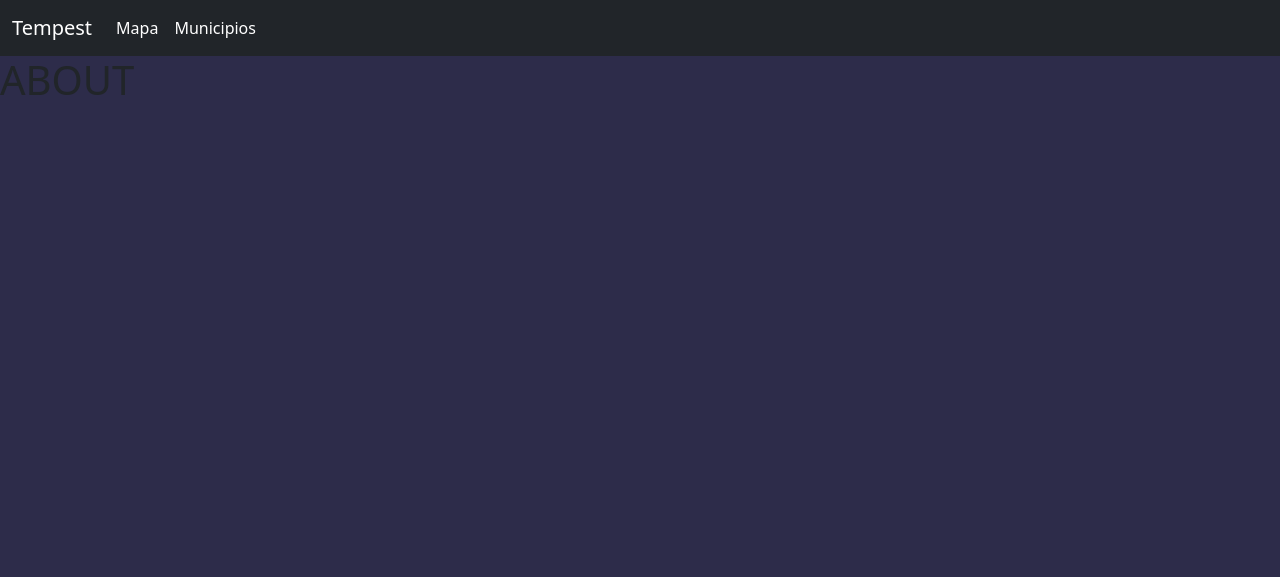
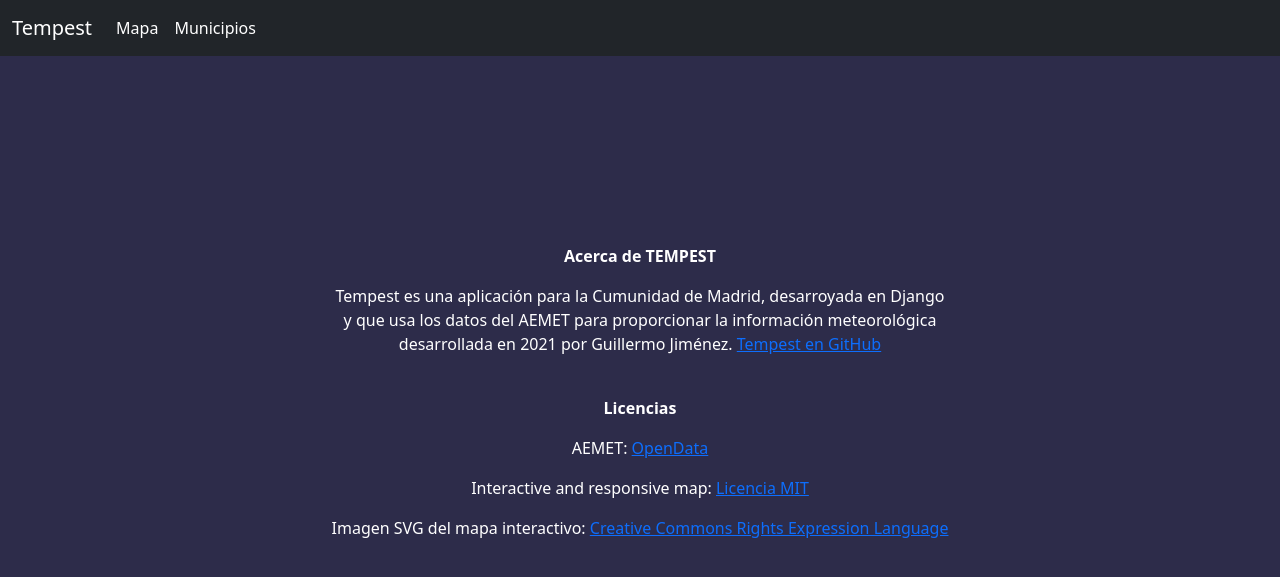
Before and after one commit to Sp00ky99/Tempest, a Django app: page /about in a window 1280 px wide. Shown: the top 577 px of the page. Run offline with Django 3.2, Linux system fonts and the light colour scheme.

Commit message:
Index y Acerca de

```diff
--- a/templates/about.html
+++ b/templates/about.html
@@ -2,7 +2,35 @@
 {% block title %} Tempest 1.0 - About {% endblock %}
 {% block content %}
 
-    <h1>ABOUT</h1>
+    <div class="div_c">
+        <b><p style="color:White";>Acerca de TEMPEST</p></b>
+        <p style="color:White";> Tempest es una aplicación para la Cumunidad de Madrid, desarroyada en
+            Django y que usa los datos del AEMET para proporcionar la información meteorológica desarrollada en 2021
+            por Guillermo Jiménez.
+            <a href ="https://github.com/Sp00ky99/Tempest" target="_blank">Tempest en GitHub</a>
+        </p>
+
+        </br>
+
+        <b><p style="color:White";>Licencias</p></b>
+        <p style="color:White";> AEMET: <a href ="http://www.aemet.es/es/datos_abiertos/AEMET_OpenData" target="_blank">OpenData</a></p>
+        <p style="color:White";> Interactive and responsive map: <a href ="https://github.com/WebsiteBeaver/interactive-and-responsive-svg-map-of-us-states-capitals" target="_blank">Licencia MIT</a></p>
+        <p style="color:White";> Imagen SVG del mapa interactivo: <a href ="https://creativecommons.org/ns#Requirement" target="_blank">Creative Commons Rights Expression Language</a></p>
+
+    </div>
+
+<style>
+.div_c {
+        text-align: center;
+        position: absolute;
+        left: 50%;
+        top: 50%;
+        transform: translate(-50%, -50%);
+        border: 5px;
+        padding: 10px;
+}
+
+</style>
 
 
 {% endblock %}
```
Also changed, not shown: templates/index.html (+19 -1 lines), media/Tempest_White.png (added).
